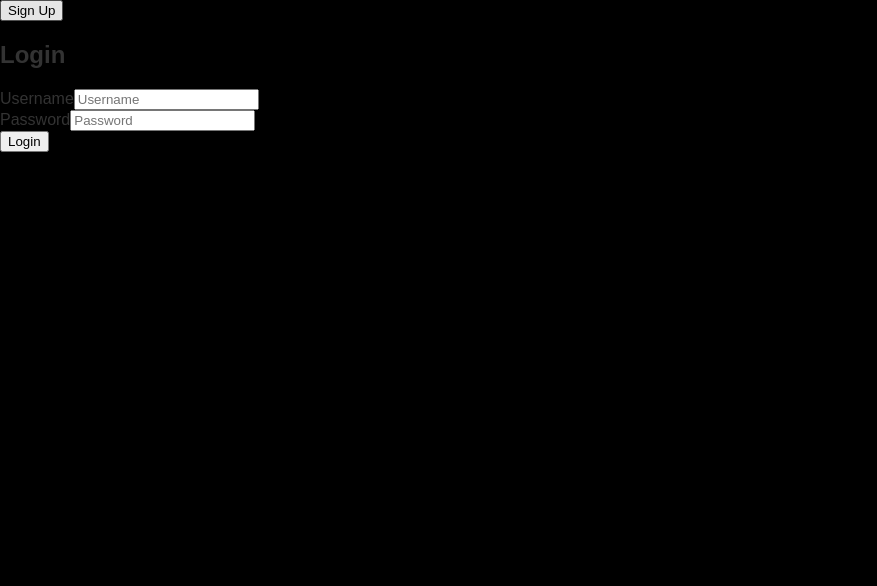
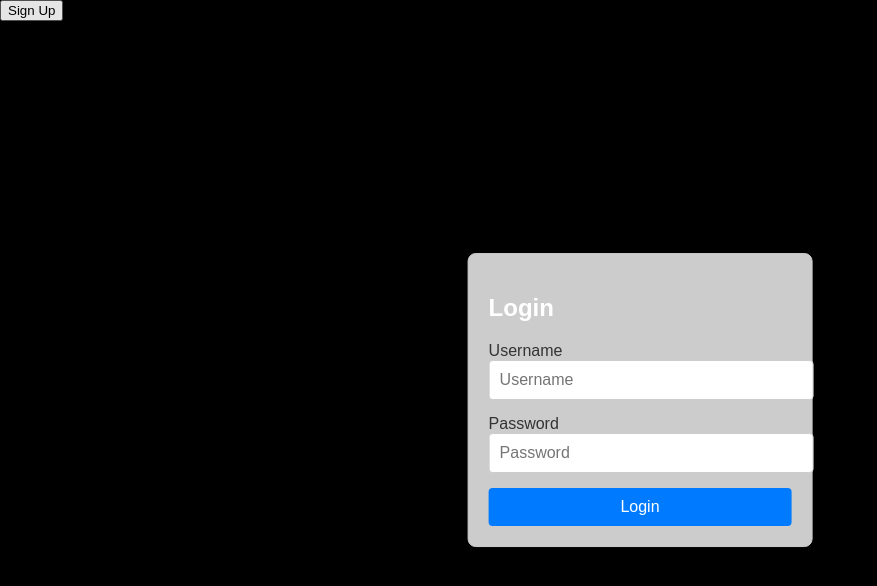
Before and after one commit to syedaeanjum/TuneVerse, a React (Create React App) app in the folder client/: page /loginpage in a window 1280 px wide. Shown: the top 586 px of the page, without its empty margins (0-877 px from the left). Built offline with nearby package versions, Linux system fonts and the light colour scheme; no server answers.

Commit message:
login css

```diff
--- a/client/src/components/Login.js
+++ b/client/src/components/Login.js
@@ -1,6 +1,7 @@
 import React, { useState, useContext } from 'react';
 import {useNavigate, useHistory} from 'react-router-dom';
 import {UserContext} from '../context/user'
+import "../css/LoginPage.css";
 
     const LoginPage = () => {
 
--- /dev/null
+++ b/client/src/css/LoginPage.css
@@ -0,0 +1,61 @@
+.login-form {
+    max-width: 400px;
+    margin: 0 auto;
+    padding: 20px;
+    border: 1px solid #ccc;
+    border-radius: 8px;
+    background-color: #ccc;
+    box-shadow: 0 2px 4px rgba(0, 0, 0, 0.1);
+}
+
+
+.login-form {
+    position: absolute;
+    top: 50%;
+    left: 50%;
+    transform: translate(-50%, -50%);
+}
+
+
+.login-form h2 {
+    margin-bottom: 20px;
+    color: white;
+
+}
+
+
+.login-form input[type="text"],
+.login-form input[type="password"] {
+    width: 100%;
+    padding: 10px;
+    margin-bottom: 15px;
+    border: 1px solid #ccc;
+    border-radius: 4px;
+    font-size: 16px;
+}
+
+
+.login-form button[type="submit"] {
+    display: block;
+    width: 100%;
+    padding: 10px;
+    background-color: #007bff;
+    color: #fff;
+    border: none;
+    border-radius: 4px;
+    font-size: 16px;
+    cursor: pointer;
+    transition: background-color 0.3s ease;
+}
+
+
+.login-form button[type="submit"]:hover {
+    background-color: #0056b3;
+}
+
+
+.login-form .error-message {
+    color: #ff0000;
+    margin-top: 10px;
+    font-size: 14px;
+}
```
